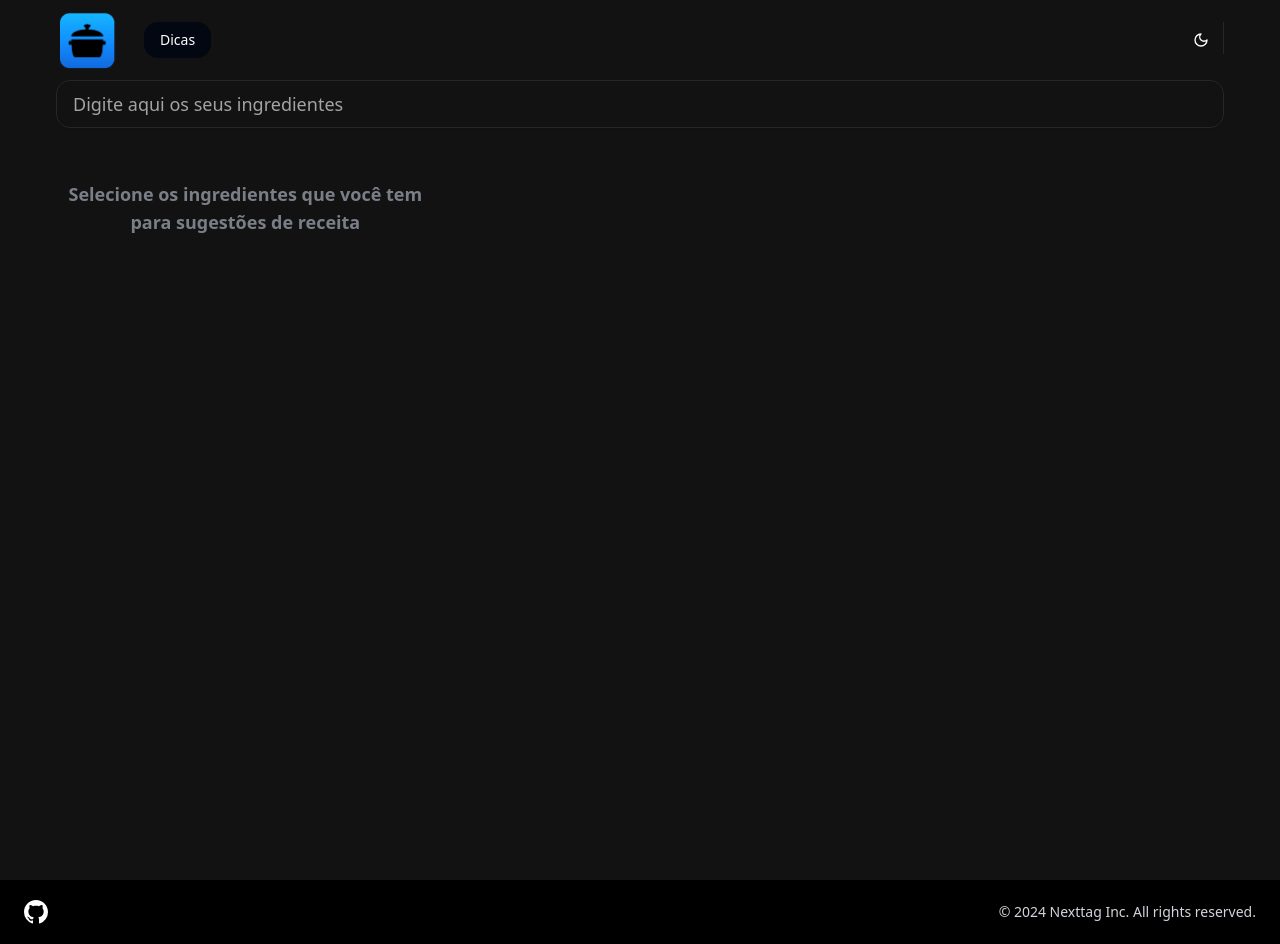
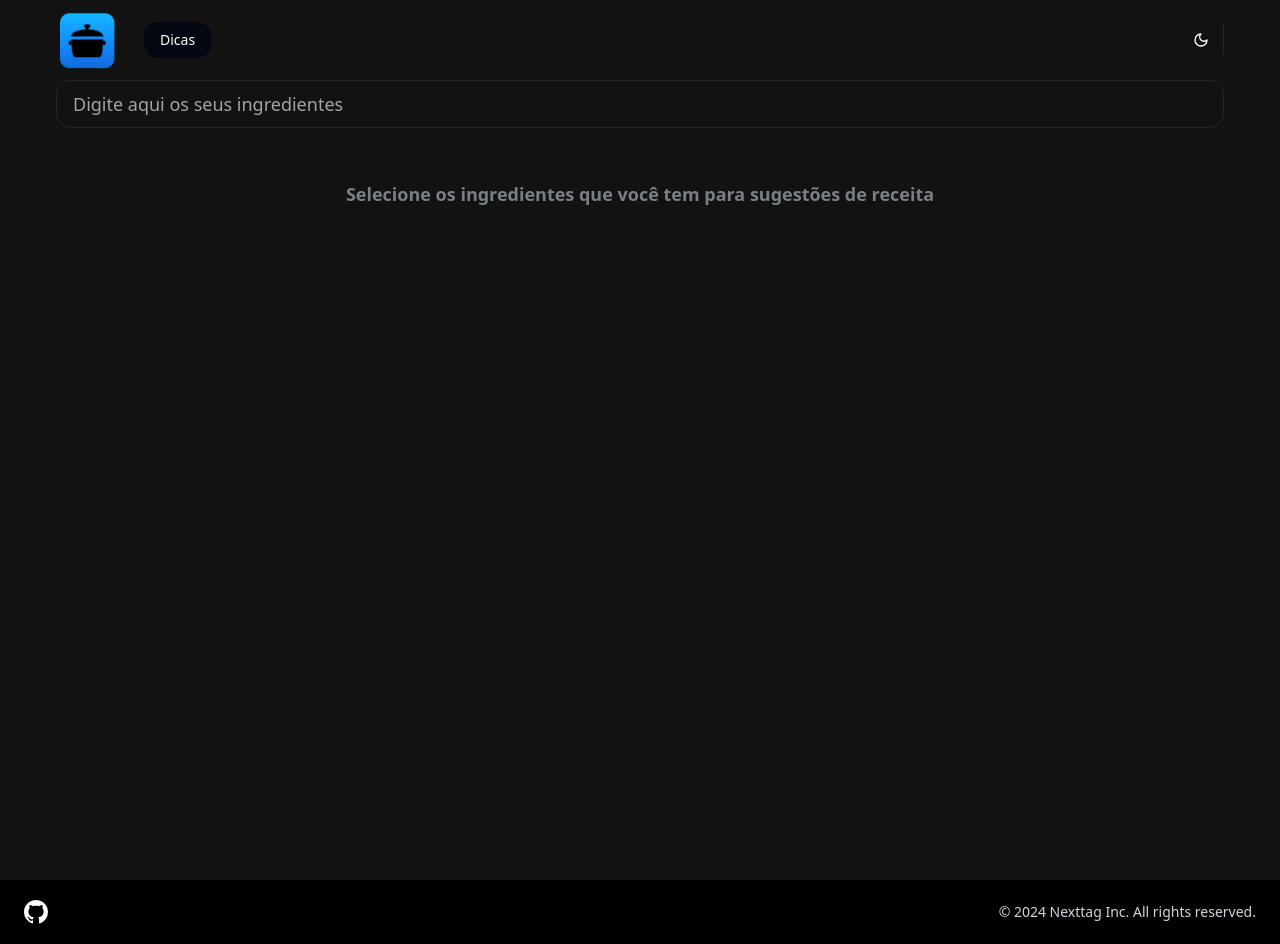
Before and after one commit to jordaobass/cozinhapp, a Next.js app: page /home in a window 1280 px wide. Built offline with nearby package versions, Linux system fonts and the light colour scheme.

Commit message:
incluindo animacao

```diff
--- a/package.json
+++ b/package.json
@@ -17,6 +17,7 @@
     "@radix-ui/react-slot": "^1.1.0",
     "class-variance-authority": "^0.7.0",
     "clsx": "^2.1.1",
+    "framer-motion": "^11.11.10",
     "lucide-react": "^0.453.0",
     "next": "14.2.16",
     "next-themes": "^0.3.0",
--- a/public/data/alimentos.json
+++ b/public/data/alimentos.json
@@ -93,8 +93,9 @@
   { "id": 94, "nome": "Arroz integral", "calorias": 111, "proteina": 2.6, "carboidrato": 23 },
   { "id": 95, "nome": "Pão integral", "calorias": 265, "proteina": 13, "carboidrato": 49 },
   { "id": 96, "nome": "Pão branco", "calorias": 265, "proteina": 9, "carboidrato": 49 },
-  { "id": 97, "nome": "Tortilha de milho", "calorias": 218, "proteina": 5.6, "carboidrato": 43 },
+  { "id": 97, "nome": "Açúcar", "calorias": 0, "proteina":0, "carboidrato": 0 },
   { "id": 98, "nome": "Tortilha de trigo", "calorias": 210, "proteina": 6, "carboidrato": 35 },
   { "id": 99, "nome": "Waffle", "calorias": 291, "proteina": 6.5, "carboidrato": 39 },
   { "id": 100, "nome": "Panqueca", "calorias": 227, "proteina": 6, "carboidrato": 33 }
+
 ]
--- a/src/components/autocomplete-input.tsx
+++ b/src/components/autocomplete-input.tsx
@@ -1,6 +1,7 @@
 import { useState, useEffect, useRef } from 'react';
 import { Input } from "@/components/ui/input";
 import { Badge } from "@/components/ui/badge";
+import { motion, AnimatePresence } from 'framer-motion';
 
 interface Alimento {
     id: number;
@@ -108,9 +109,7 @@ const AutocompleteInput: React.FC<AutocompleteInputProps> = ({
                         <li
                             key={index}
                             onClick={() => handleSelectSuggestion(suggestion)}
-                            className={`cursor-pointer px-4 py-2 ${
-                                index === activeSuggestionIndex ? 'bg-red-500 text-white' : 'hover:bg-red-500 hover:text-white'
-                            }`}
+                            className={`cursor-pointer px-4 py-2 ${index === activeSuggestionIndex ? 'bg-red-500 text-white' : 'hover:bg-red-500 hover:text-white'}`}
                         >
                             {suggestion}
                         </li>
@@ -119,18 +118,27 @@ const AutocompleteInput: React.FC<AutocompleteInputProps> = ({
             )}
 
             <div className="mt-2 mb-2 flex flex-wrap gap-2">
-                {selectedItems.map((item, index) => (
-                    <Badge key={index} className="flex items-center space-x-2">
+                <AnimatePresence>
+                    {selectedItems.map((item) => (
+                        <motion.div
+                            key={item}
+                            initial={{ opacity: 0, scale: 0 }} // Animação inicial ao adicionar
+                            animate={{ opacity: 1, scale: 1 }} // Animação final ao adicionar
+                            exit={{ opacity: 0, scale: 1.5 }}  // Animação de saída ao remover
+                            transition={{ duration: 0.5 }}      // Duração da animação
+                        >
+                            <Badge className="flex items-center space-x-2">
                                 {item}
                                 <button
                                     onClick={() => handleRemoveItem(item)}
-                            className="ml-2 text-white bg-red-600 hover:bg-red-500
-                            rounded-full px-2 flex items-center justify-center h-7 w-7"
+                                    className="ml-2 text-white bg-red-600 hover:bg-red-500 rounded-full px-2 flex items-center justify-center h-7 w-7"
                                 >
                                     x
                                 </button>
                             </Badge>
+                        </motion.div>
                     ))}
+                </AnimatePresence>
             </div>
         </div>
     );
--- a/src/components/lista-card.tsx
+++ b/src/components/lista-card.tsx
@@ -16,7 +16,7 @@ interface ListaCardsProps {
     ingredientesSelecionados: string[];
 }
 
-const ListaCards: React.FC<ListaCardsProps> = ({ ingredientesSelecionados }) => {
+const ListaCards: React.FC<ListaCardsProps> = ({ingredientesSelecionados}) => {
     const [receitas, setReceitas] = React.useState<Receita[]>([]);
 
     // Carregar os dados das receitas quando o componente é montado
@@ -30,39 +30,41 @@ const ListaCards: React.FC<ListaCardsProps> = ({ ingredientesSelecionados }) =>
         fetchReceitas();
     }, []);
 
-    const filteredReceitas = receitas.filter(receita =>
-        receita.ingredientes.some(ingrediente => {
-            // Normaliza e divide o ingrediente em palavras
-            const normalizedWordsInIngrediente = ingrediente
+    const filteredReceitas = ingredientesSelecionados.length > 0 ? receitas.filter(receita => {
+        // Normaliza e divide os ingredientes da receita em palavras
+        const normalizedIngredientsInRecipe = receita.ingredientes.map(ingrediente =>
+            ingrediente
                 .normalize("NFD")
                 .replace(/[\u0300-\u036f]/g, "")
                 .toLowerCase()
-                .split(/\s+/); // Divide o ingrediente em palavras
+                .split(/\s+/)
+        );
 
-            return ingredientesSelecionados.some(selectedItem => {
+        // Para cada ingrediente selecionado, verifica se todos estão nos ingredientes da receita
+        return ingredientesSelecionados.every(selectedItem => {
             // Normaliza e divide o item selecionado em palavras
             const normalizedSelectedWords = selectedItem
                 .normalize("NFD")
                 .replace(/[\u0300-\u036f]/g, "")
                 .toLowerCase()
-                    .split(/\s+/); // Divide o item selecionado em palavras
+                .split(/\s+/);
 
-                // Verifica se alguma palavra do item selecionado corresponde a uma palavra no ingrediente
-                return normalizedSelectedWords.some(word =>
-                    normalizedWordsInIngrediente.some(ingredienteWord =>
-                        ingredienteWord.includes(word)
+            // Verifica se todas as palavras do item selecionado estão presentes nos ingredientes da receita
+            return normalizedSelectedWords.every(selectedWord =>
+                normalizedIngredientsInRecipe.some(ingredientWords =>
+                    ingredientWords.includes(selectedWord)
                 )
             );
         });
-        })
-    );
+    }) : [];
 
     return (
         <div className="mt-4">
             <h2 className="text-lg font-bold"></h2>
+
+            {filteredReceitas.length > 0 ? (
                 <div className="grid grid-cols-1 md:grid-cols-2 lg:grid-cols-3 gap-4">
-                {filteredReceitas.length > 0 ? (
-                    filteredReceitas.map(receita => (
+                    {filteredReceitas.map(receita => (
                         <div key={receita.id} className="border p-4 rounded-md">
                             <h3 className="font-semibold">{receita.nome}</h3>
                             <p className="text-sm">{receita.descricao}</p>
@@ -71,17 +73,19 @@ const ListaCards: React.FC<ListaCardsProps> = ({ ingredientesSelecionados }) =>
                             <p>Carboidrato: {receita.carboidrato}g</p>
                             <p>Ingredientes: {receita.ingredientes.join(', ')}</p>
                         </div>
-                    ))
+                    ))}
+                </div>
             ) : (
 
+                <div className="flex flex-row items-center justify-center w-full">
 
-                    <div className="flex inset-0  items-center justify-center text-gray-400 opacity-75 text-center">
-                        {/*<p>Nenhuma receita encontrada com os alimentos selecionados.</p>*/}
-                        <p className="text-lg font-semibold">Selecione os ingredientes que você tem para sugestões de
-                            receita</p>
+                    <p className="text-gray-400 opacity-75 text-center text-lg font-semibold">
+                        Selecione os ingredientes que você tem para sugestões de receita
+                    </p>
+
                 </div>
             )}
-            </div>
+
         </div>
     );
 };
```
Lines whose indentation alone changed are shown as unchanged.
